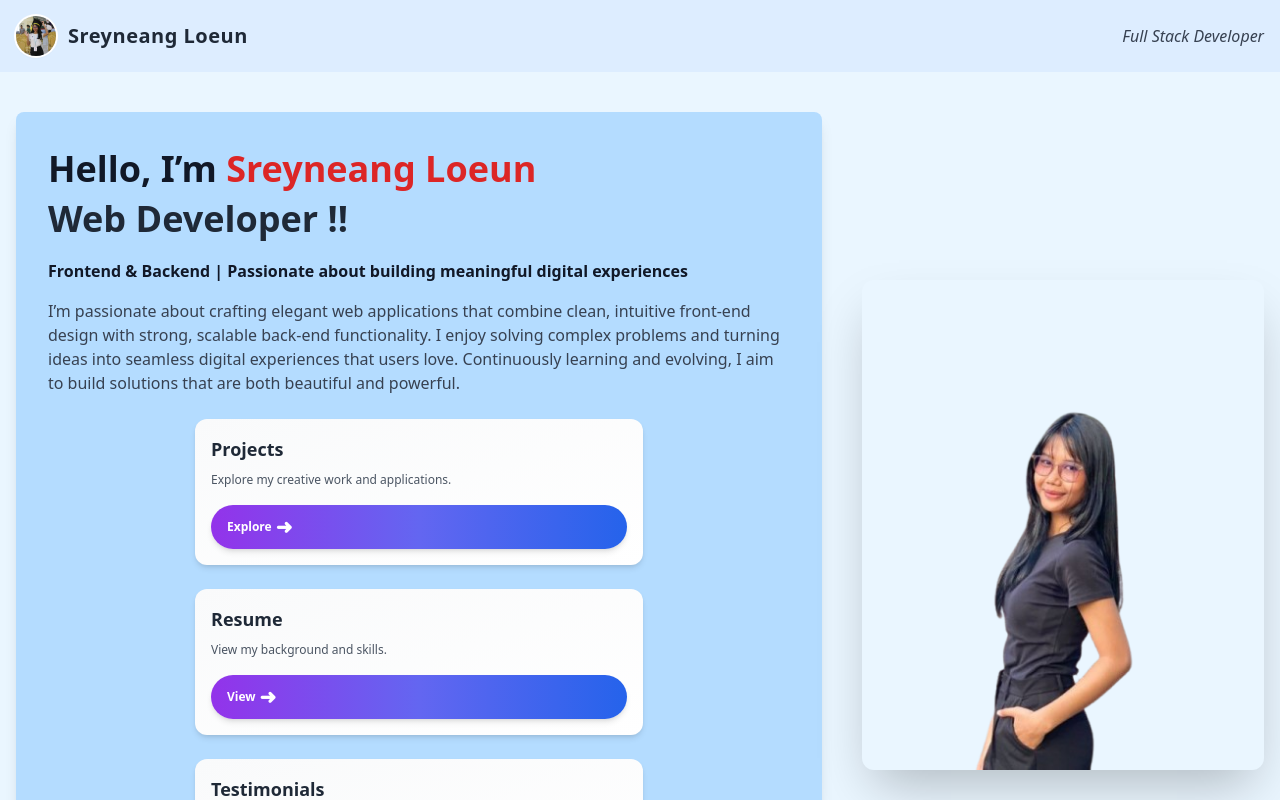
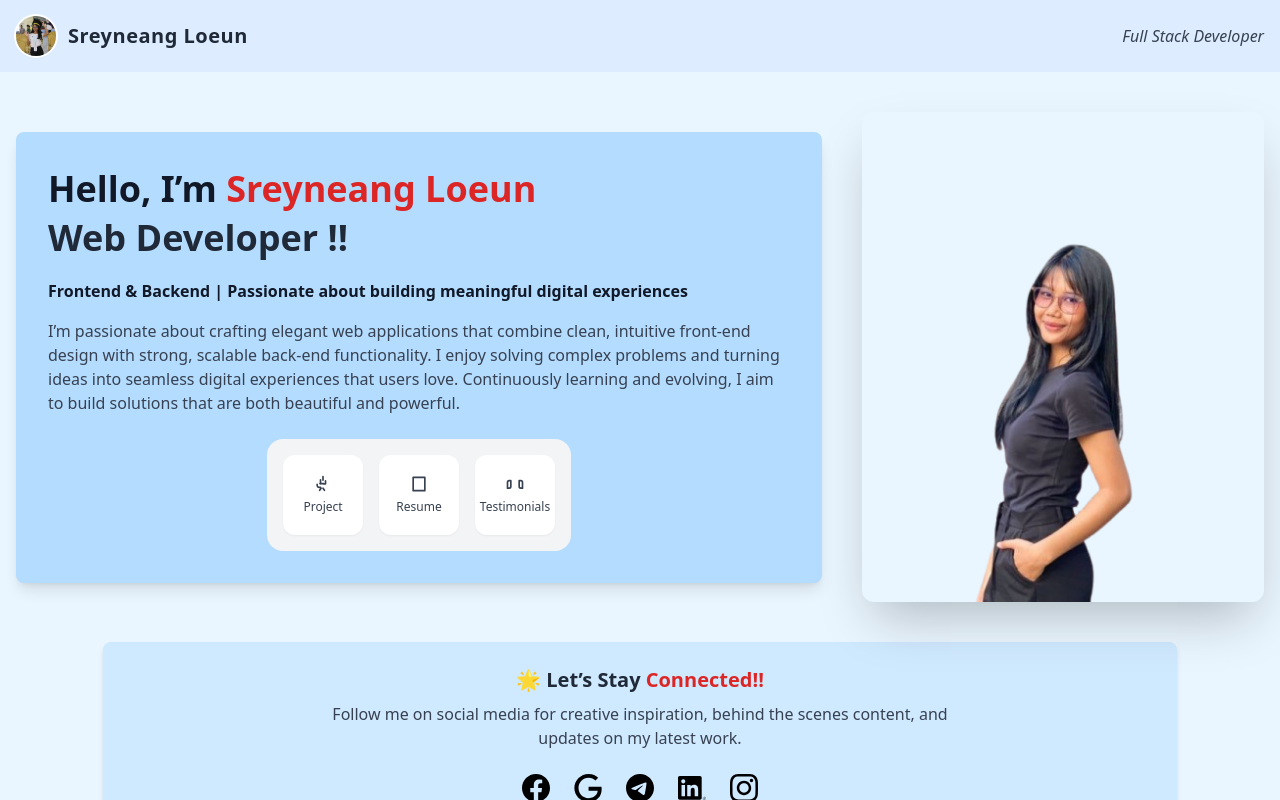
Before and after one commit to sreyneangloeunn/Portfolio-Sreyneang, a Vue app: page /portfolio in a window 1280 px wide. Shown: the top 800 px of the page. Built offline with nearby package versions, Linux system fonts and the light colour scheme.

Commit message:
Update card

```diff
--- a/src/views/PortfolioView.vue
+++ b/src/views/PortfolioView.vue
@@ -40,56 +40,32 @@ const cards = [
           I’m passionate about crafting elegant web applications that combine clean, intuitive front-end design with strong, scalable back-end functionality. I enjoy solving complex problems and turning ideas into seamless digital experiences that users love. Continuously learning and evolving, I aim to build solutions that are both beautiful and powerful.
         </p>
 
-        <div class="flex flex-wrap justify-center gap-6">
-          <Card
-            title="Projects"
-            description="Explore my creative work and applications."
-            buttonText="Explore"
-            link="#projects"
-            :buttonClass="`
-              bg-gradient-to-r from-purple-600 via-indigo-500 to-blue-600
-              text-white text-xs font-medium px-3 py-1.5
-              rounded-full shadow-md
-              hover:from-purple-700 hover:via-indigo-600 hover:to-blue-700
-              hover:shadow-lg
-              active:scale-95
-              transition-all duration-300 ease-out
-            `"
-            class="w-[11rem] p-3 bg-gradient-to-br from-gray-50 to-white rounded-xl shadow-md flex flex-col justify-between hover:shadow-lg hover:-translate-y-1 transition-all duration-300 text-[12px] font-sans"
-          />
-          <Card
-            title="Resume"
-            description="View my background and skills."
-            buttonText="View"
-            link="#resume"
-            :buttonClass="`
-              bg-gradient-to-r from-purple-600 via-indigo-500 to-blue-600
-              text-white text-xs font-medium px-3 py-1.5
-              rounded-full shadow-md
-              hover:from-purple-700 hover:via-indigo-600 hover:to-blue-700
-              hover:shadow-lg
-              active:scale-95
-              transition-all duration-300 ease-out
-            `"
-            class="w-[11rem] p-3 bg-gradient-to-br from-gray-50 to-white rounded-xl shadow-md flex flex-col justify-between hover:shadow-lg hover:-translate-y-1 transition-all duration-300 text-[12px] font-sans"
-          />
-          <Card
-            title="Testimonials"
-            description="Hear from clients and colleagues."
-            buttonText="Read"
-            link="#testimonials"
-            :buttonClass="`
-              bg-gradient-to-r from-purple-600 via-indigo-500 to-blue-600
-              text-white text-xs font-medium px-3 py-1.5
-              rounded-full shadow-md
-              hover:from-purple-700 hover:via-indigo-600 hover:to-blue-700
-              hover:shadow-lg
-              active:scale-95
-              transition-all duration-300 ease-out
-            `"
-            class="w-[11rem] p-3 bg-gradient-to-br from-gray-50 to-white rounded-xl shadow-md flex flex-col justify-between hover:shadow-lg hover:-translate-y-1 transition-all duration-300 text-[12px] font-sans"
-          />
-        </div>
+       <div class="flex justify-center gap-4 bg-gray-100 p-4 rounded-2xl w-fit mx-auto">
+  <!-- Projects -->
+  <a href="#projects" class="flex flex-col items-center justify-center bg-white rounded-xl w-20 h-20 shadow-sm hover:shadow-md transition">
+    <svg xmlns="http://www.w3.org/2000/svg" class="w-5 h-5 mb-1 text-gray-700" fill="none" viewBox="0 0 24 24" stroke="currentColor">
+      <path stroke-linecap="round" stroke-linejoin="round" stroke-width="2" d="M9.75 17L8 19.5m4-2.5l1.75 2.5m-5.5-8h4.5M9 12V7m6 5h-2.25M15 12v-3.75M12 3v4.5m-7 5v1.5A2.25 2.25 0 007.25 16H9" />
+    </svg>
+    <span class="text-[12px] font-medium text-gray-700">Project</span>
+  </a>
+
+  <!-- Resume -->
+  <a href="#resume" class="flex flex-col items-center justify-center bg-white rounded-xl w-20 h-20 shadow-sm hover:shadow-md transition">
+    <svg xmlns="http://www.w3.org/2000/svg" class="w-5 h-5 mb-1 text-gray-700" fill="none" viewBox="0 0 24 24" stroke="currentColor">
+      <path stroke-linecap="round" stroke-linejoin="round" stroke-width="2" d="M5 4h14v16H5V4z" />
+    </svg>
+    <span class="text-[12px] font-medium text-gray-700">Resume</span>
+  </a>
+
+  <!-- Testimonials -->
+  <a href="#testimonials" class="flex flex-col items-center justify-center bg-white rounded-xl w-20 h-20 shadow-sm hover:shadow-md transition">
+    <svg xmlns="http://www.w3.org/2000/svg" class="w-5 h-5 mb-1 text-gray-700" fill="none" viewBox="0 0 24 24" stroke="currentColor">
+      <path stroke-linecap="round" stroke-linejoin="round" stroke-width="2" d="M17 8h2a2 2 0 012 2v7h-2a2 2 0 01-2-2V8zM7 8H5a2 2 0 00-2 2v7h2a2 2 0 002-2V8z" />
+    </svg>
+    <span class="text-[12px] font-medium text-gray-700">Testimonials</span>
+  </a>
+</div>
+
 
       </div>
 
```
